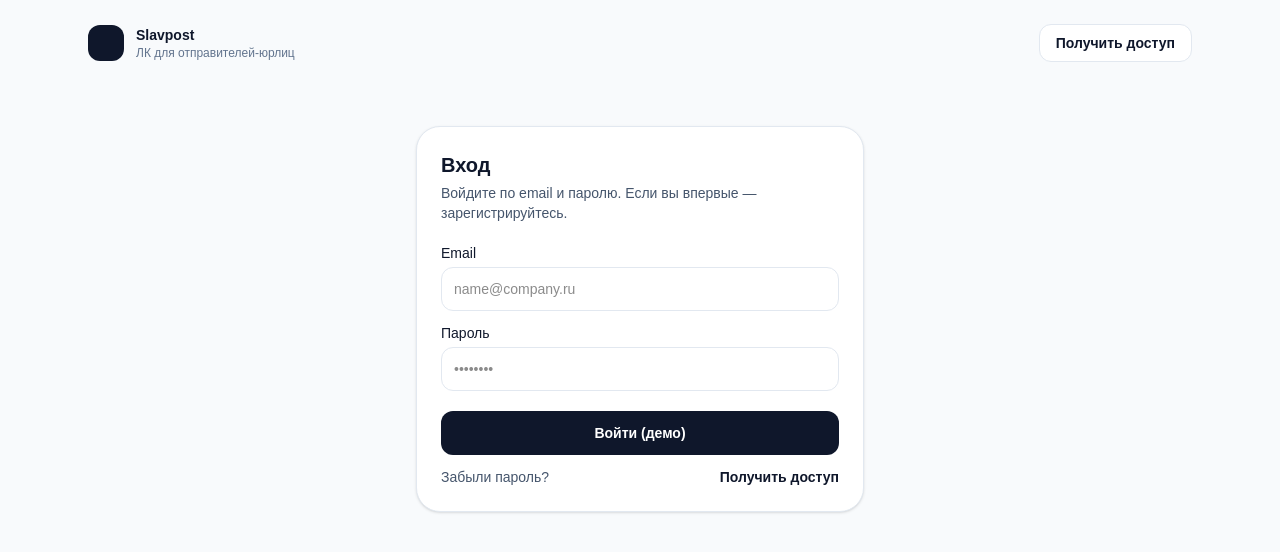
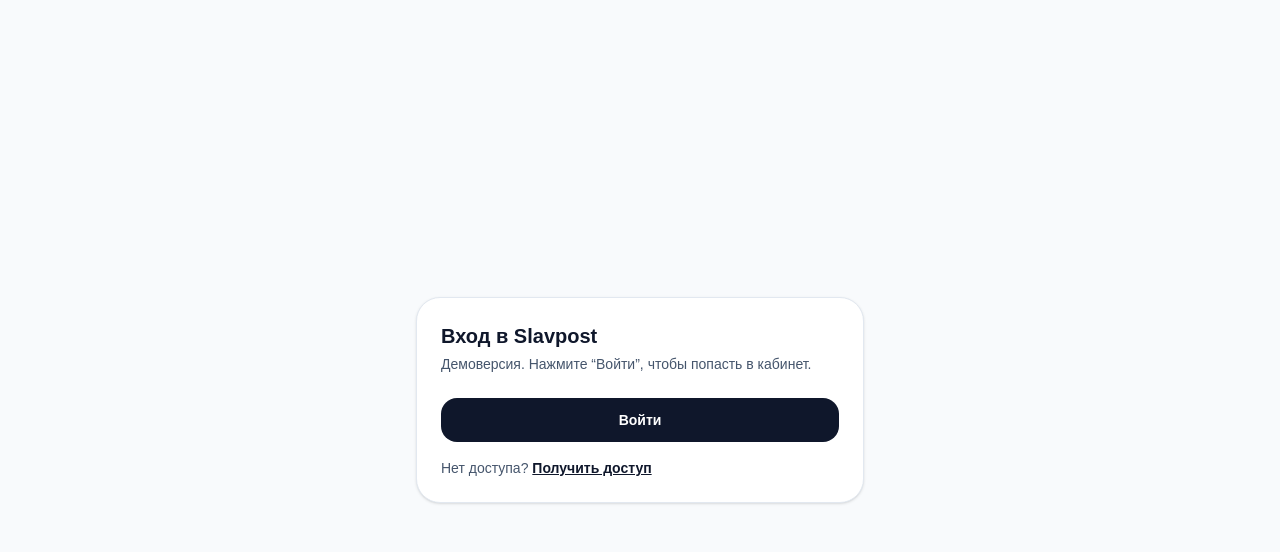
Before and after one commit to konevmihail-alt/slavpost-lk, a Next.js app: page /auth/login in a window 1280 px wide. Shown: the top 552 px of the page. Built offline with nearby package versions, Linux system fonts and the light colour scheme.

Commit message:
Add LK shell layout (topbar, sidebar, active nav) + demo auth guard

```diff
--- /dev/null
+++ b/src/app/(lk)/_components/SidebarNav.tsx
@@ -0,0 +1,52 @@
+"use client";
+
+import Link from "next/link";
+import { usePathname } from "next/navigation";
+
+const nav = [
+  { href: "/dashboard", label: "Панель" },
+  { href: "/shipments", label: "Отправления" },
+  { href: "/acts", label: "Акты" },
+  { href: "/finance", label: "Финансы" },
+  { href: "/support/tickets", label: "Обращения" },
+  { href: "/company/requisites", label: "Реквизиты" },
+  { href: "/company/contacts", label: "Контакты" },
+  { href: "/company/sender-address", label: "Адрес отправителя" },
+];
+
+function isActive(pathname: string, href: string) {
+  if (href === "/dashboard") return pathname === "/dashboard";
+  return pathname === href || pathname.startsWith(href + "/");
+}
+
+export default function SidebarNav() {
+  const pathname = usePathname();
+
+  return (
+    <div>
+      <div className="px-3 pb-2 text-xs font-semibold uppercase tracking-wide text-slate-500">
+        Меню
+      </div>
+
+      <nav className="flex flex-col gap-1">
+        {nav.map((item) => {
+          const active = isActive(pathname, item.href);
+          return (
+            <Link
+              key={item.href}
+              href={item.href}
+              className={[
+                "rounded-2xl px-3 py-2 text-sm font-semibold transition",
+                active
+                  ? "bg-slate-900 text-white"
+                  : "text-slate-900 hover:bg-slate-50",
+              ].join(" ")}
+            >
+              {item.label}
+            </Link>
+          );
+        })}
+      </nav>
+    </div>
+  );
+}
--- /dev/null
+++ b/src/app/(lk)/_components/TopBar.tsx
@@ -0,0 +1,36 @@
+import Link from "next/link";
+
+export default function TopBar() {
+  return (
+    <header className="sticky top-0 z-20 border-b border-slate-200 bg-white/80 backdrop-blur">
+      <div className="mx-auto flex max-w-7xl items-center justify-between px-4 py-4 md:px-6">
+        <Link href="/dashboard" className="flex items-center gap-3">
+          {/* Пока заглушка вместо логотипа — позже вставим logo.png */}
+          <div className="h-10 w-10 rounded-2xl bg-slate-900" />
+          <div className="leading-tight">
+            <div className="text-sm font-extrabold text-slate-900">Slavpost</div>
+            <div className="text-xs text-slate-500">Личный кабинет для отправителей-юридических лиц</div>
+          </div>
+        </Link>
+
+        <div className="flex items-center gap-2">
+          <Link
+            href="/support/tickets"
+            className="hidden rounded-xl border border-slate-200 bg-white px-3 py-2 text-sm font-semibold text-slate-900 hover:bg-slate-50 md:inline-flex"
+          >
+            Поддержка
+          </Link>
+
+          <form action="/auth/logout" method="post">
+            <button
+              type="submit"
+              className="rounded-xl bg-slate-900 px-3 py-2 text-sm font-semibold text-white hover:bg-slate-800"
+            >
+              Выйти
+            </button>
+          </form>
+        </div>
+      </div>
+    </header>
+  );
+}
--- a/src/app/(lk)/layout.tsx
+++ b/src/app/(lk)/layout.tsx
@@ -1,80 +1,57 @@
 import Link from "next/link";
+import { cookies } from "next/headers";
+import { redirect } from "next/navigation";
 
-const nav = [
-  { href: "/dashboard", label: "Панель" },
-  { href: "/shipments", label: "Отправления" },
-  { href: "/acts", label: "Акты" },
-  { href: "/finance", label: "Финансы" },
-  { href: "/support/tickets", label: "Обращения" },
-  { href: "/company/requisites", label: "Реквизиты" },
-  { href: "/company/contacts", label: "Контакты" },
-  { href: "/company/sender-address", label: "Адрес отправителя" },
-];
+import SidebarNav from "./_components/SidebarNav";
+import TopBar from "./_components/TopBar";
 
 export default function LKLayout({ children }: { children: React.ReactNode }) {
+  // Пока сделаем очень простой "guard":
+  // если нет cookie lk_demo=1 — отправляем на логин
+  const isAuthed = cookies().get("lk_demo")?.value === "1";
+  if (!isAuthed) redirect("/auth/login");
+
   return (
     <div className="min-h-screen bg-slate-50">
-      {/* Top bar */}
-      <header className="sticky top-0 z-20 border-b border-slate-200 bg-white/80 backdrop-blur">
-        <div className="mx-auto flex max-w-7xl items-center justify-between px-6 py-4">
-          <Link href="/dashboard" className="flex items-center gap-3">
-            <div className="h-9 w-9 rounded-xl bg-slate-900" />
-            <div className="leading-tight">
-              <div className="text-sm font-bold text-slate-900">Slavpost</div>
-              <div className="text-xs text-slate-500">Личный кабинет отправителя</div>
-            </div>
-          </Link>
+      <TopBar />
 
-          <div className="flex items-center gap-2">
-            <Link
-              href="/support/tickets"
-              className="hidden rounded-xl border border-slate-200 bg-white px-3 py-2 text-sm font-semibold text-slate-900 hover:bg-slate-50 md:inline-flex"
-            >
-              Поддержка
-            </Link>
-            <Link
-              href="/auth/login"
-              className="rounded-xl bg-slate-900 px-3 py-2 text-sm font-semibold text-white hover:bg-slate-800"
-            >
-              Выйти
-            </Link>
-          </div>
-        </div>
-      </header>
-
-      {/* Body */}
-      <div className="mx-auto grid max-w-7xl grid-cols-1 gap-6 px-6 py-6 md:grid-cols-[260px_1fr]">
-        {/* Sidebar */}
-        <aside className="rounded-3xl border border-slate-200 bg-white p-3">
-          <div className="px-3 pb-2 text-xs font-semibold uppercase tracking-wide text-slate-500">
-            Меню
-          </div>
-
-          <nav className="flex flex-col">
-            {nav.map((item) => (
-              <Link
-                key={item.href}
-                href={item.href}
-                className="rounded-2xl px-3 py-2 text-sm font-semibold text-slate-900 hover:bg-slate-50"
-              >
-                {item.label}
-              </Link>
-            ))}
-          </nav>
+      <div className="mx-auto grid max-w-7xl grid-cols-1 gap-6 px-4 py-6 md:grid-cols-[280px_1fr] md:px-6">
+        <aside className="rounded-3xl border border-slate-200 bg-white p-3 shadow-sm">
+          <SidebarNav />
 
           <div className="mt-4 rounded-2xl border border-slate-200 bg-slate-50 p-3">
             <div className="text-sm font-bold text-slate-900">Подсказка “с чего начать”</div>
-            <div className="mt-1 text-sm text-slate-600">
-              1) Заполните реквизиты, 2) Контакты, 3) Адрес отправителя — после этого можно создавать отправления.
+            <ol className="mt-2 list-decimal space-y-1 pl-5 text-sm text-slate-600">
+              <li>
+                Заполните <Link className="font-semibold text-slate-900 underline" href="/company/requisites">реквизиты</Link>
+              </li>
+              <li>
+                Добавьте <Link className="font-semibold text-slate-900 underline" href="/company/contacts">контакты</Link>
+              </li>
+              <li>
+                Укажите <Link className="font-semibold text-slate-900 underline" href="/company/sender-address">адрес отправителя</Link>
+              </li>
+            </ol>
+            <div className="mt-2 text-xs text-slate-500">
+              Пока реквизиты не заполнены — создание отправлений будет заблокировано (добавим позже).
             </div>
+          </div>
+
+          <div className="mt-4 rounded-2xl border border-slate-200 p-3">
+            <div className="text-xs font-semibold uppercase tracking-wide text-slate-500">Баланс</div>
+            <div className="mt-1 text-lg font-extrabold text-slate-900">0 ₽</div>
+            <div className="text-xs text-slate-500">Демо-режим</div>
           </div>
         </aside>
 
-        {/* Content */}
-        <main className="rounded-3xl border border-slate-200 bg-white p-6">
+        <main className="rounded-3xl border border-slate-200 bg-white p-5 shadow-sm md:p-6">
           {children}
         </main>
       </div>
+
+      <footer className="mx-auto max-w-7xl px-6 pb-8 text-xs text-slate-500">
+        © {new Date().getFullYear()} Slavpost · Личный кабинет отправителя-юрлица
+      </footer>
     </div>
   );
 }
--- a/src/app/auth/login/page.tsx
+++ b/src/app/auth/login/page.tsx
@@ -2,70 +2,33 @@
 
 export default function LoginPage() {
   return (
-    <main className="min-h-screen bg-slate-50">
-      <header className="mx-auto flex max-w-6xl items-center justify-between px-6 py-6">
-        <Link href="/" className="flex items-center gap-3">
-          <div className="h-9 w-9 rounded-xl bg-slate-900" />
-          <div>
-            <div className="text-sm font-semibold text-slate-900">Slavpost</div>
-            <div className="text-xs text-slate-500">ЛК для отправителей-юрлиц</div>
+    <div className="min-h-screen bg-slate-50">
+      <div className="mx-auto flex min-h-screen max-w-7xl items-center justify-center px-6">
+        <div className="w-full max-w-md rounded-3xl border border-slate-200 bg-white p-6 shadow-sm">
+          <div className="mb-6">
+            <div className="text-xl font-extrabold text-slate-900">Вход в Slavpost</div>
+            <div className="mt-1 text-sm text-slate-600">
+              Демоверсия. Нажмите “Войти”, чтобы попасть в кабинет.
             </div>
-        </Link>
+          </div>
 
-        <Link
-          href="/auth/register"
-          className="rounded-xl border border-slate-200 bg-white px-4 py-2 text-sm font-semibold text-slate-900 hover:bg-slate-50"
+          <form action="/auth/login" method="post" className="space-y-3">
+            <button
+              type="submit"
+              className="w-full rounded-2xl bg-slate-900 px-4 py-3 text-sm font-semibold text-white hover:bg-slate-800"
             >
-          Получить доступ
-        </Link>
-      </header>
+              Войти
+            </button>
+          </form>
 
-      <section className="mx-auto max-w-6xl px-6 py-10">
-        <div className="mx-auto max-w-md rounded-3xl border border-slate-200 bg-white p-6 shadow-sm">
-          <h1 className="text-xl font-bold text-slate-900">Вход</h1>
-          <p className="mt-1 text-sm text-slate-600">
-            Войдите по email и паролю. Если вы впервые — зарегистрируйтесь.
-          </p>
-
-          <div className="mt-5 grid gap-3">
-            <label className="grid gap-1">
-              <span className="text-sm font-medium text-slate-900">Email</span>
-              <input
-                placeholder="name@company.ru"
-                className="h-11 rounded-xl border border-slate-200 px-3 text-sm outline-none focus:ring-2 focus:ring-slate-200"
-              />
-            </label>
-
-            <label className="grid gap-1">
-              <span className="text-sm font-medium text-slate-900">Пароль</span>
-              <input
-                type="password"
-                placeholder="••••••••"
-                className="h-11 rounded-xl border border-slate-200 px-3 text-sm outline-none focus:ring-2 focus:ring-slate-200"
-              />
-            </label>
-
-            <Link
-              href="/dashboard"
-              className="mt-2 inline-flex h-11 items-center justify-center rounded-xl bg-slate-900 text-sm font-semibold text-white hover:bg-slate-800"
-            >
-              Войти (демо)
-            </Link>
-
-            <div className="flex items-center justify-between text-sm">
-              <Link
-                href="/auth/forgot-password"
-                className="text-slate-600 hover:text-slate-900"
-              >
-                Забыли пароль?
-              </Link>
-              <Link href="/auth/register" className="font-semibold text-slate-900 hover:underline">
+          <div className="mt-4 text-sm text-slate-600">
+            Нет доступа?{" "}
+            <Link className="font-semibold text-slate-900 underline" href="/auth/register">
               Получить доступ
             </Link>
           </div>
         </div>
       </div>
-      </section>
-    </main>
+    </div>
   );
 }
```
Also changed, not shown: src/app/auth/login/route.ts (added, +8 -0 lines), src/app/auth/logout/route.ts (added, +7 -0 lines). Lines whose indentation alone changed are shown as unchanged.
